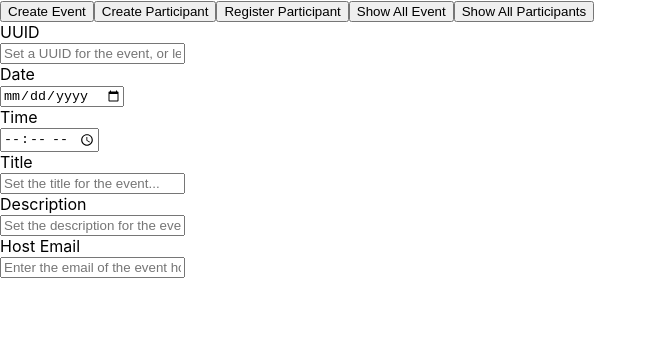
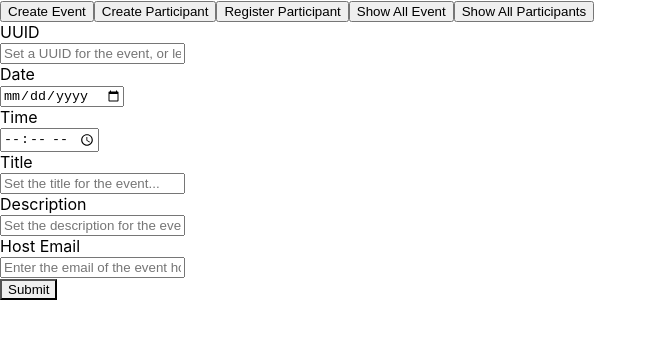
Before and after one commit to jdr161/CSDS-383-No-Names-Layered, a React (Create React App) app in the folder presentation-layer/: page / in a window 1280 px wide. Both pictures are taken after a click on the button "Create Event". Shown: the top 338 px of the page, without its empty margins (0-657 px from the left). Built offline with nearby package versions, Linux system fonts and the light colour scheme; the HTML template or start-up script is replaced by a standard one.

Commit message:
awaiting api link

```diff
--- a/presentation-layer/package.json
+++ b/presentation-layer/package.json
@@ -9,7 +9,9 @@
     "@testing-library/jest-dom": "^5.17.0",
     "@testing-library/react": "^13.4.0",
     "@testing-library/user-event": "^13.5.0",
+    "axios": "^1.5.1",
     "framer-motion": "^10.16.4",
+    "moment": "^2.29.4",
     "react": "^18.2.0",
     "react-dom": "^18.2.0",
     "react-scripts": "5.0.1",
--- a/presentation-layer/src/components/Forms/CreateEventForm.js
+++ b/presentation-layer/src/components/Forms/CreateEventForm.js
@@ -4,7 +4,10 @@ import {
     FormLabel,
     FormErrorMessage,
     Input,
+    Button,
 } from '@chakra-ui/react'
+import moment from 'moment'
+import axios from 'axios'
 
 class CreateEventForm extends Component {
     constructor() {
@@ -37,8 +40,32 @@ class CreateEventForm extends Component {
         const isDescriptionError = descriptionInput === '' | descriptionInput.length > 600
         const isEmailError = emailInput === '' | !emailRegex.test(emailInput)
 
+        const submitDisabled = false//isDateError | isTimeError | isTitleError | isDescriptionError | isEmailError
+
+        const handleSubmit = () => {
+            let data = {
+                uuid: uuidInput,
+                date: dateInput, //input with type 'date' is already in form "YYYY-MM-DD"
+                time: moment(timeInput, 'HH:mm').format('hh:mm a'),
+                title: titleInput,
+                description: descriptionInput,
+                email: emailInput,
+            }
+            let apiURL = ''
+            axios.post(apiURL, data)
+              .then(function (response) {
+                //TODO: IMPLEMENT API RESPONSE
+                console.log(response);
+              })
+              .catch(function (error) {
+                //TODO: IMPLEMENT API ERROR RESPONSE
+                console.log(error);
+              });
+        }
+
         return (
             <>
+            <div>
                 <FormControl>
                     <FormLabel>UUID</FormLabel>
                     <Input type='text' value={uuidInput} onChange={handleUuidChange} placeholder="Set a UUID for the event, or leave blank for an auto-generated one..." />
@@ -83,6 +110,8 @@ class CreateEventForm extends Component {
                         <FormErrorMessage>Invalid email. Try again</FormErrorMessage>
                     }
                 </FormControl>
+                <Button onClick={handleSubmit} isDisabled={submitDisabled}>Submit</Button>
+            </div>
             </>
         )
     }
```
Also changed, not shown: 1 other file (tests, documents, lock files or other folders). Lines whose indentation alone changed are shown as unchanged.
